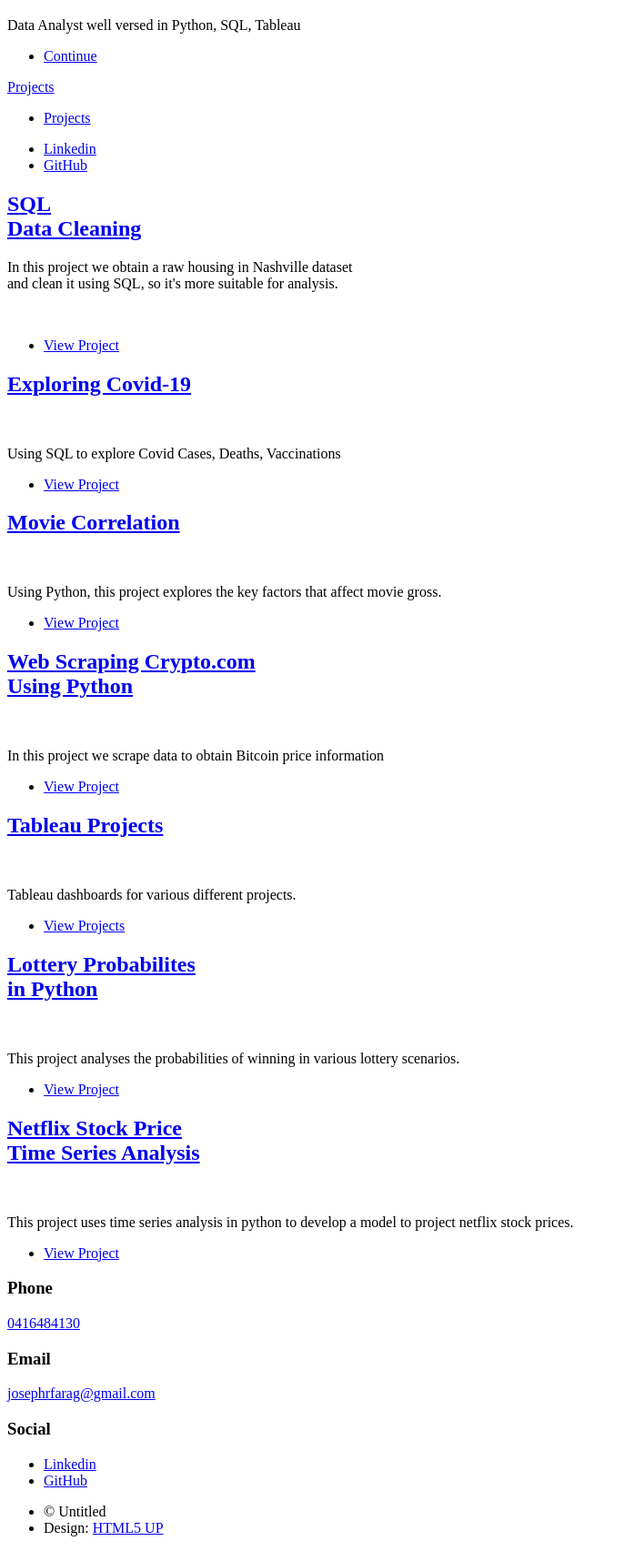
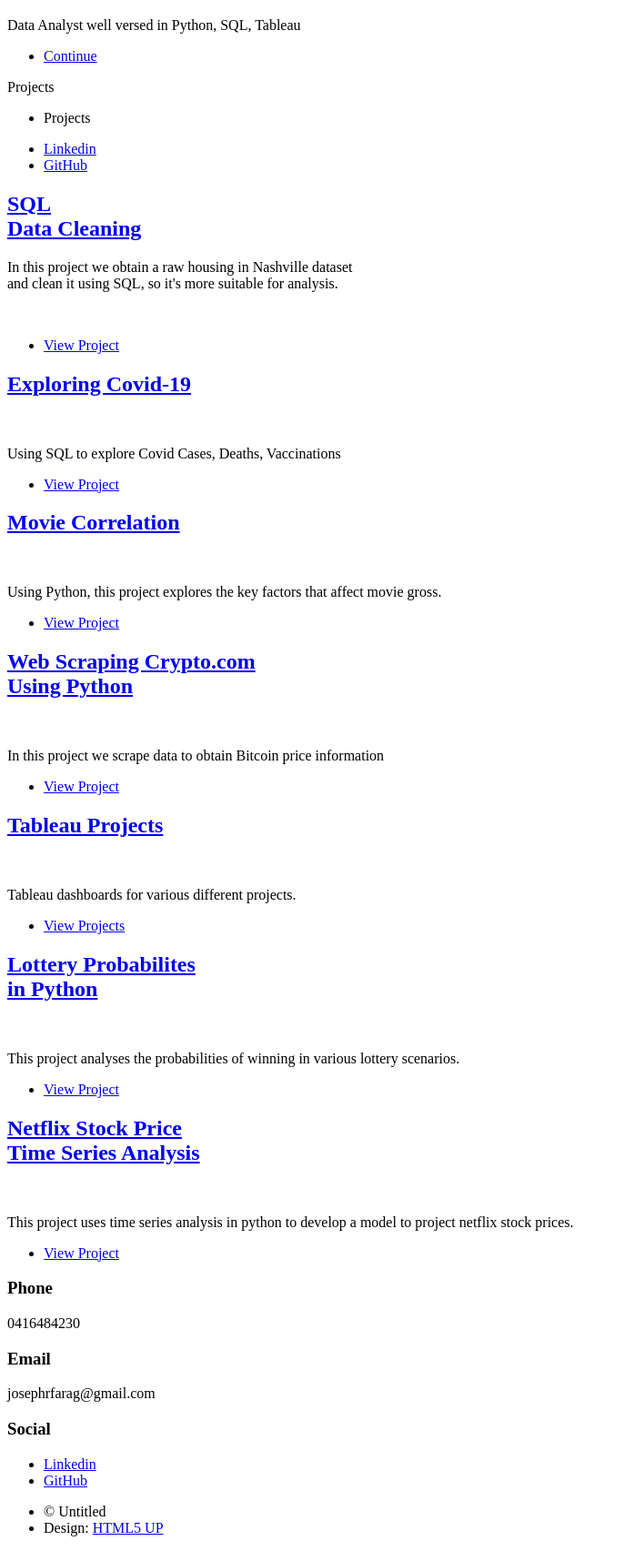
Before and after one commit to JosephFarag/JosephFarag.github.io, a plain HTML site: page index.html in a window 1280 px wide. Shown: the part 98-1803 px from the top of the page at 91% size, without its empty margins (0-686 px from the left). Drawn offline with nearby package versions, Linux system fonts and the light colour scheme.

Commit message:
Update index.html
Fixing code

```diff
--- a/index.html
+++ b/index.html
@@ -30,13 +30,13 @@
 
 				<!-- Header -->
 					<header id="header">
-						<a href="index.html" class="logo">Projects</a>
+						<a  class="logo">Projects</a>
 					</header>
 
 				<!-- Nav -->
 					<nav id="nav">
 						<ul class="links">
-							<li class="active"><a href="index.html">Projects</a></li>
+							<li class="active"><a >Projects</a></li>
 						</ul>
 						<ul class="icons">
 							<li><a href="https://www.linkedin.com/in/joseph-farag-2803b8232/" class="icon brands fa-linkedin"><span class="label">Linkedin</span></a></li>
@@ -141,11 +141,11 @@
 							</section>
 							<section>
 								<h3>Phone</h3>
-								<p><a href="#">0416484130</a></p>
+								<p><a >0416484230</a></p>
 							</section>
 							<section>
 								<h3>Email</h3>
-								<p><a href="#">josephrfarag@gmail.com</a></p>
+								<p><a >josephrfarag@gmail.com</a></p>
 							</section>
 							<section>
 								<h3>Social</h3>
```
